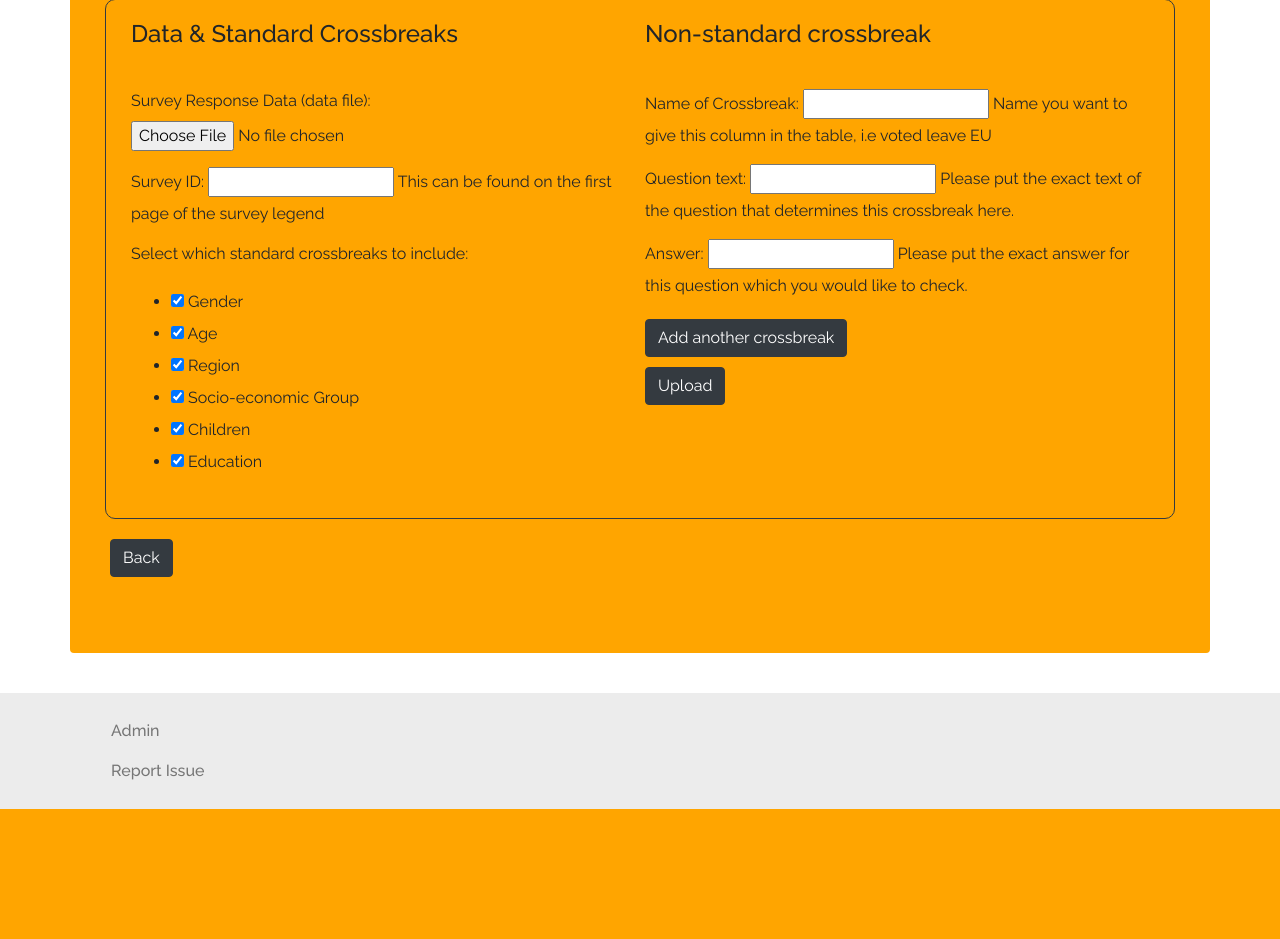
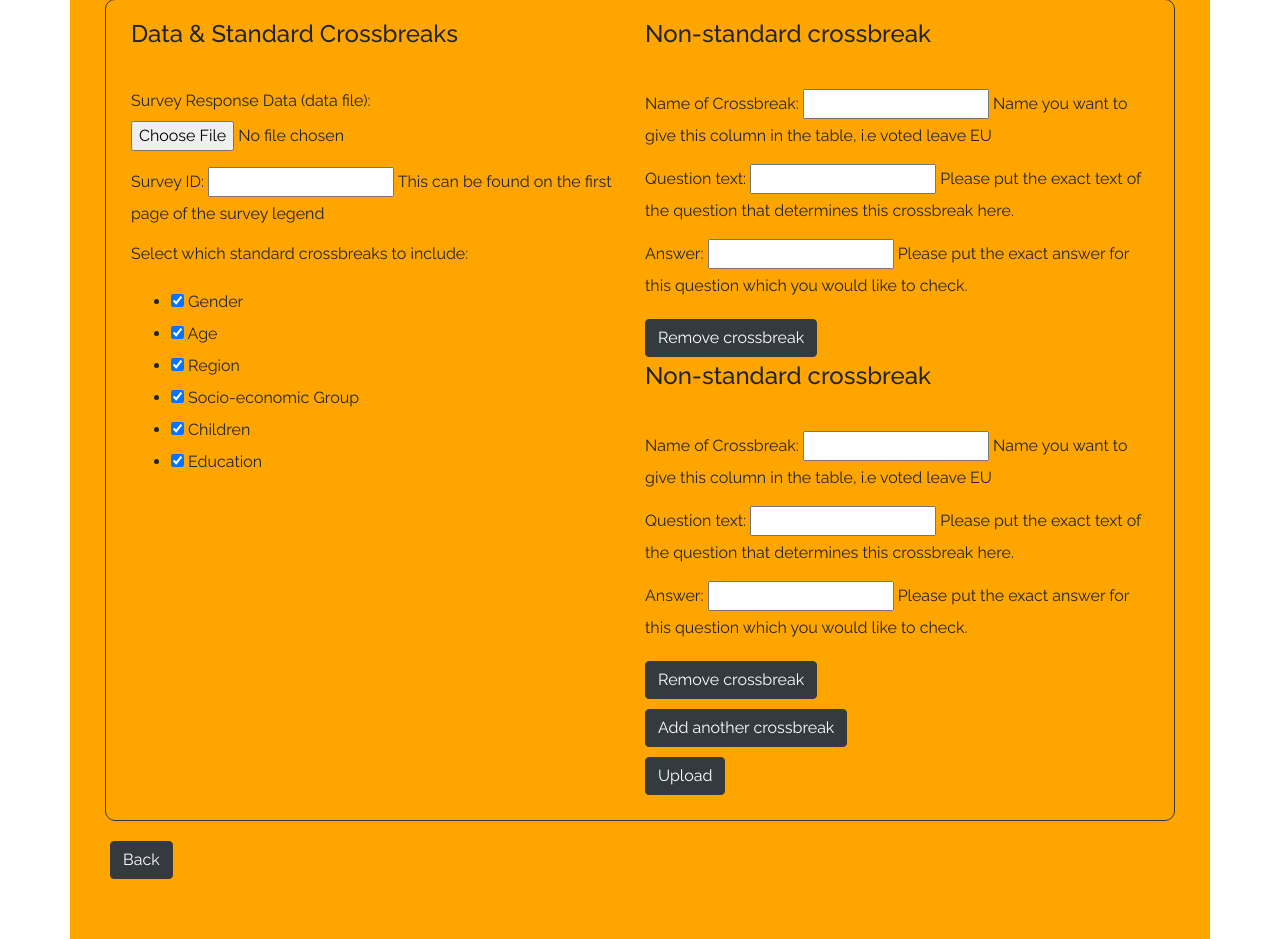
Before and after one commit to pf-data-projects/pf_polling_analyser, a Django app: page /upload/ in a window 1280 px wide. Shown: the part 356-1295 px from the top of the page. Before the commit the page ends 1165 px from the top, so only its background shows below. Run offline with Django 3.2, Linux system fonts and the light colour scheme.

Commit message:
FIX: crossbreak forms should now remember non-standard crossbreaks.

```diff
--- a/templates/upload_form.html
+++ b/templates/upload_form.html
@@ -50,13 +50,16 @@
                 // Update the new form's input names to increment the index
                 newForm.querySelectorAll('input, select, textarea').forEach(input => {
                     input.name = input.name.replace('-' + (formNum - 1) + '-', '-' + formNum + '-');
-                    input.id = input.id.replace('_' + (formNum - 1) + '_', '_' + formNum + '_');
+                    input.id = input.id.replace('-' + (formNum - 1) + '-', '-' + formNum + '-');
 
                     // Clear the values of the cloned inputs
                     if (input.tagName === 'INPUT') {
                         input.value = '';
                     }
                 });
+
+                // Save form number in local storage
+                localStorage.setItem('cossbreak-count', formNum)
 
                 // Append the new form to the formset
                 wrapper.appendChild(newForm);
@@ -109,6 +112,65 @@
                 });
             }
             updateRemoveButtons()
+
+            // Attempt to add form data to local storage
+            document.querySelector('#formset-wrapper').addEventListener('change', (event) => {
+                if (event.target.matches('input, select, textarea')) {
+                    localStorage.setItem(event.target.name, event.target.value);
+                }
+            });
+
+            function addForm() {
+                // Get the formset wrapper
+                const wrapper = document.getElementById('formset-wrapper');
+                // Clone the last form in the formset
+                const newForm = wrapper.querySelector('.formset-form:last-child').cloneNode(true);
+
+                // Get the current total forms count from the management form
+                const totalForms = document.querySelector('input[name="crossbreaks-TOTAL_FORMS"]');
+                const formNum = parseInt(totalForms.value);
+
+                // Update the new form's input names to increment the index
+                newForm.querySelectorAll('input, select, textarea').forEach(input => {
+                    input.name = input.name.replace('-' + (formNum - 1) + '-', '-' + formNum + '-');
+                    input.id = input.id.replace('-' + (formNum - 1) + '-', '-' + formNum + '-');
+
+                    // Clear the values of the cloned inputs
+                    if (input.tagName === 'INPUT') {
+                        input.value = '';
+                    }
+                });
+
+                // Save form number in local storage
+                localStorage.setItem('cossbreak-count', formNum)
+
+                // Append the new form to the formset
+                wrapper.appendChild(newForm);
+
+                // Update the TOTAL_FORMS count
+                totalForms.value = formNum + 1;
+
+                // Add a listener for the remove button of the newly added form
+                newForm.querySelector('.remove-form').addEventListener('click', removeForm);
+                updateRemoveButtons()
+            }
+
+            // Loading data from local storage
+            window.onload = () => {
+                // Restore the form count
+                const formCount = localStorage.getItem('cossbreak-count') || 1; // Default to 1 if nothing is stored
+                for (let i = 0; i < formCount; i++) {
+                    addForm(); // Replace with your function to add a new form to the formset
+                }
+
+                // Restore the form values
+                document.querySelectorAll('input, select, textarea').forEach(element => {
+                    if (localStorage.getItem(element.name)) {
+                        element.value = localStorage.getItem(element.name);
+                    }
+                });
+            };
+
         });
     </script>
 </div>
```
Also changed, not shown: db.sqlite3.
